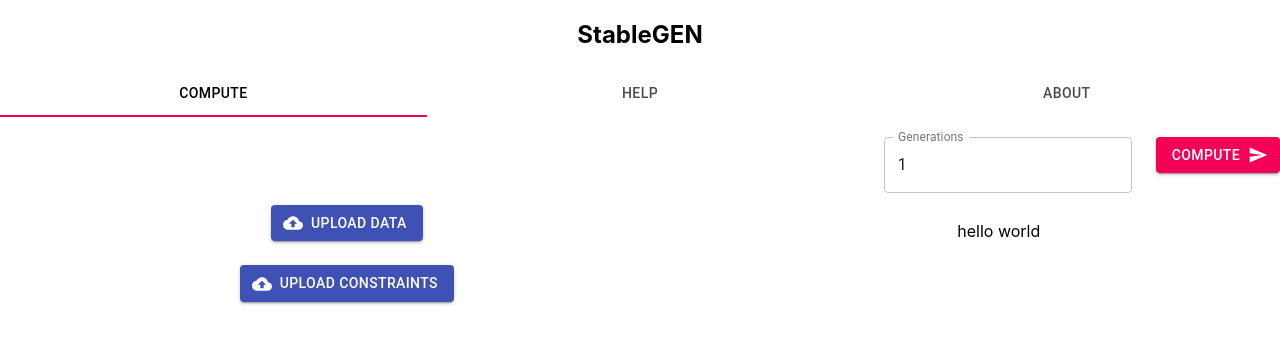
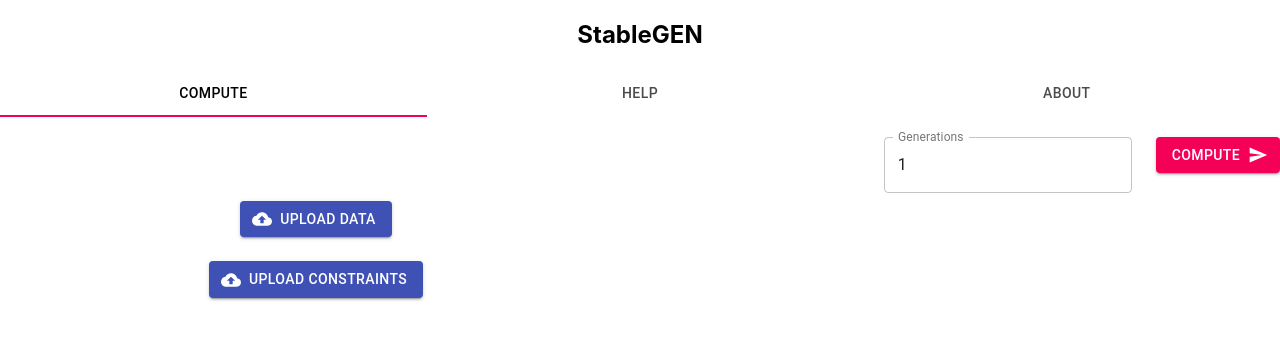
Before and after one commit to stevenwang5689/stable-gen, a React (Create React App) app: page / in a window 1280 px wide. Shown: the top 344 px of the page. Built offline with nearby package versions, Linux system fonts and the light colour scheme.

Commit message:
fixed sizing

```diff
--- a/src/components/computeComponents/compute.js
+++ b/src/components/computeComponents/compute.js
@@ -33,14 +33,17 @@ class Compute extends Component {
                 <Provider>
                     <br />
                     <ControlPanel />
-                    <Grid container spacing={3} justify="space-around" alignItems="stretch">
-                        <Grid item>
-                            <Input />
+                    <div>
+                        <Grid container spacing={2} justify="space-around" alignItems="stretch">
+                            <Grid item xs={12} sm={6}>
+                                <Input />
+                            </Grid>
+                            <Grid item xs={12} sm={6}>
+                                <Output />
+                            </Grid>
                         </Grid>
-                        <Grid item>
-                            <Output />
-                        </Grid>
-                    </Grid>
+                    </div>
+
                 </Provider>
             </Fragment>
         );
--- a/src/components/computeComponents/controlPanel.js
+++ b/src/components/computeComponents/controlPanel.js
@@ -19,7 +19,7 @@ class ControlPanel extends Component {
                                 <TextField variant="outlined" label="Generations" value={context.state.gen} onChange={(event) => context.handleGenChange(event)}/>
                             </Grid>
                             <Grid item>
-                                <Button type="button" variant="contained" color="secondary" onClick={this.onClickComputeHandler} endIcon={<SendIcon />}>
+                                <Button type="button" variant="contained" color="secondary" onClick={() => context.onClickComputeHandler()} endIcon={<SendIcon />}>
                                     Compute
                                 </Button>
                             </Grid>
--- a/src/components/computeComponents/output.js
+++ b/src/components/computeComponents/output.js
@@ -1,16 +1,77 @@
 import React, { Component, Fragment } from 'react';
 import {MContext} from "../provider";
+
+import Button from '@material-ui/core/Button';
+import Grid from '@material-ui/core/Grid';
+import TextField from '@material-ui/core/TextField';
+import CloudUploadIcon from '@material-ui/icons/CloudUpload';
+import SendIcon from '@material-ui/icons/Send';
+import FormControlLabel from '@material-ui/core/FormControlLabel';
+import Switch from '@material-ui/core/Switch';
+import ExpansionPanel from '@material-ui/core/ExpansionPanel';
+import ExpansionPanelSummary from '@material-ui/core/ExpansionPanelSummary';
+import ExpansionPanelDetails from '@material-ui/core/ExpansionPanelDetails';
+import ExpandMoreIcon from '@material-ui/icons/ExpandMore';
+import Typography from '@material-ui/core/Typography';
+import Card from '@material-ui/core/Card';
+import CardContent from '@material-ui/core/CardContent';
+import GetAppIcon from '@material-ui/icons/GetApp';
+import CircularProgress from '@material-ui/core/CircularProgress';
+import Paper from '@material-ui/core/Paper';
+import Tabs from '@material-ui/core/Tabs';
+import Tab from '@material-ui/core/Tab';
+import axios from 'axios';
 
 class Output extends Component {
     state = {  }
     render() {
         return (
             <Fragment>
+                <Paper style={{maxHeight: 200, overflow: 'auto'}}>
                 <MContext.Consumer>
+
                     {(context) => (
-                        <p>{context.state.message}</p>
+                        context.state.result.map((config, index) => {
+                            var listOfPolymers = config.polymers.map((polymers) => {
+                                var monomers = polymers.map(monomer => {
+                                    return(
+                                    <p> {monomer.join(" ")} </p>
+                                    )
+                                });
+                                return(
+                                    <Fragment>
+                                        <Grid item>
+                                            <Card>
+                                                <CardContent>
+                                                    {monomers}
+                                                    <br/>
+                                                </CardContent>
+                                            </Card>
+                                        </Grid>
+                                    </Fragment>
+                                )
+                            })
+                            return(
+                                <Fragment>
+                                    {(config.polymers_count !== 0) && (
+                                        <ExpansionPanel defaultExpanded={true}>
+                                            <ExpansionPanelSummary expandIcon={<ExpandMoreIcon />}>
+                                                <Typography> Configuration {index+1} ({config.polymers_count} polymers)</Typography>
+                                                </ExpansionPanelSummary>
+                                            <ExpansionPanelDetails>
+                                                <Grid container spacing={2}>
+                                                    {listOfPolymers}
+                                                </Grid>
+                                            </ExpansionPanelDetails>
+                                        </ExpansionPanel>
+                                    )}
+                                </Fragment>
+                            )
+                        })
                     )}
+
                 </MContext.Consumer>
+                </Paper>
             </Fragment>
          );
     }
```
